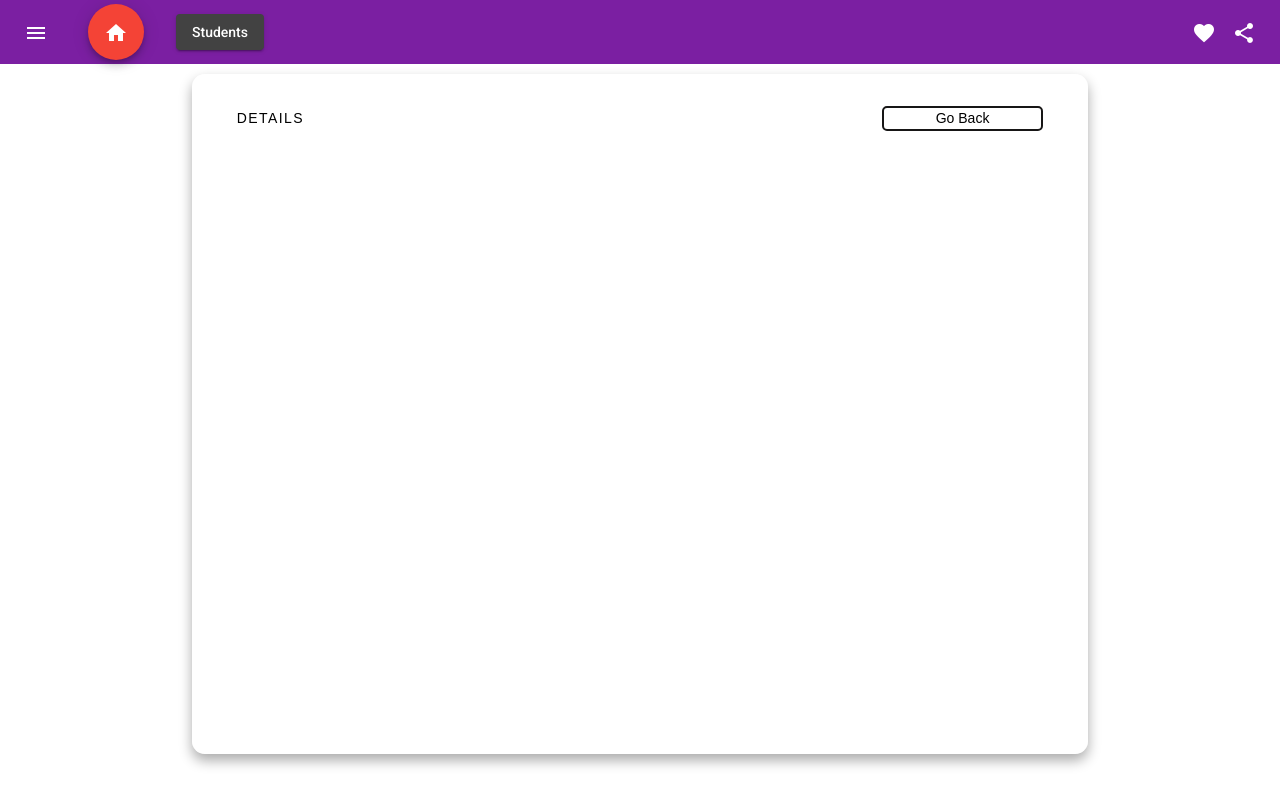
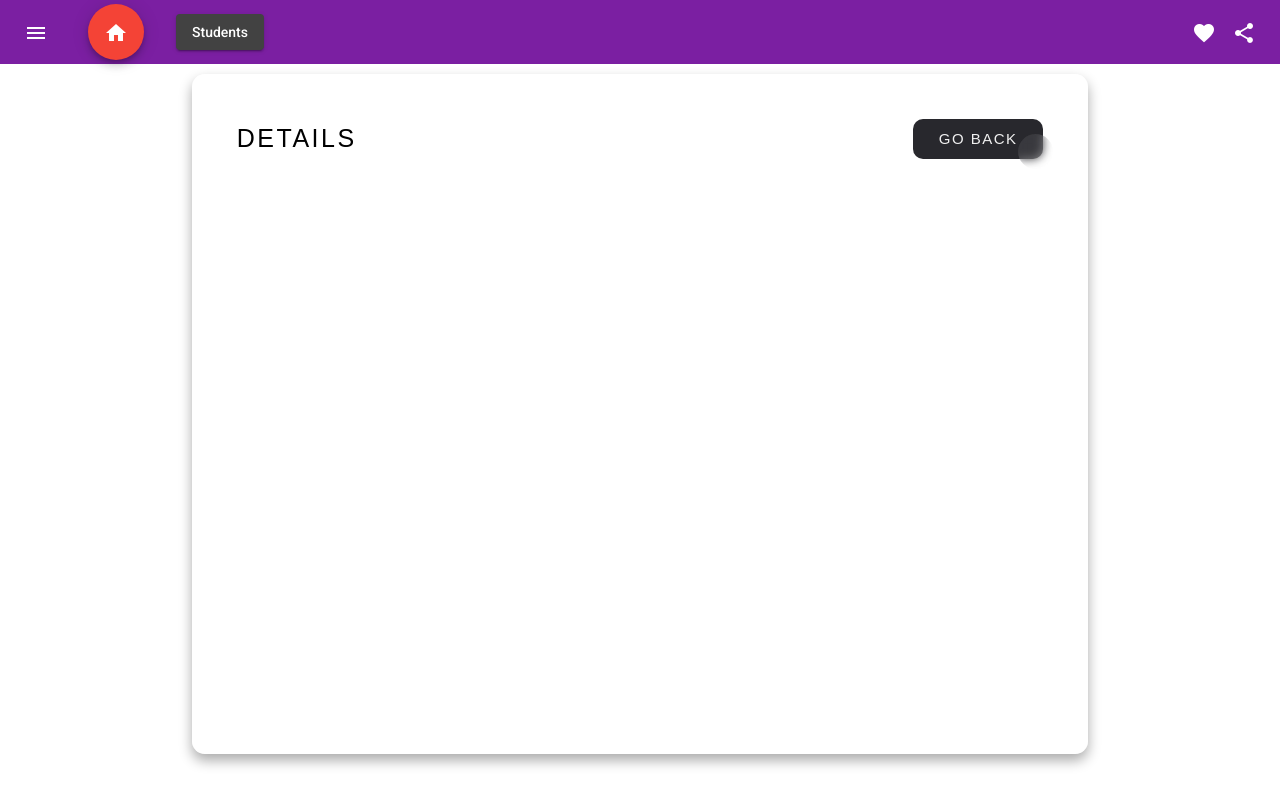
Before and after one commit to jaison10/SudentAdminPortal-UI, an Angular app in the folder studentadminportal-ui/: page /students/1 in a window 1280 px wide. Built offline with nearby package versions, Linux system fonts and the light colour scheme.

Commit message:
button design

```diff
--- a/studentadminportal-ui/src/app/students/student-view/student-view.component.css
+++ b/studentadminportal-ui/src/app/students/student-view/student-view.component.css
@@ -21,29 +21,91 @@
     display: flex;
     align-items: center;
     width: 90%;
-    height: 5%;
     margin: auto;
     background-color: #fff5;
     padding-top: 5%;
     justify-content: space-between;
+    /* height: 10px; */
 }
 
-.section_header span{
+.header-button span{
+    font-family: 'Poppins', sans-serif;
+    font-weight : 500;
+    letter-spacing: 0.1em;
     text-transform: uppercase;
-    letter-spacing: 0.1em;
-    font-weight : 500;
-
+    font-size: 25px;
 }
 
-.return-button{
-    width: 20%;
-    height: auto;
-    text-align: center;
-    border: 2px solid #171616;
-    border-radius: 5px;
+/* BUTTON DESIGN */
 
-}
+.return-button {
+    all: unset;
+    width: 90px;
+    height: 20px;
+    background: transparent;
+    border: none;
+    position: relative;
+    color: #f0f0f0;
+    cursor: pointer;
+    z-index: 1;
+    padding: 10px 20px;
+    display: flex;
+    align-items: center;
+    justify-content: center;
+    white-space: nowrap;
+    user-select: none;
+    -webkit-user-select: none;
+    touch-action: manipulation;
 
-.return-button button{
+    font-family: 'Poppins', sans-serif;
+    font-weight : 500;
+    letter-spacing: 0.1em;
+    text-transform: uppercase;
+    font-size: 15px;
+  }
+
+  .return-button::after,
+  .return-button::before {
+    content: '';
+    position: absolute;
+    bottom: 0;
+    right: 0;
+    z-index: -99999;
+    transition: all .4s;
+  }
+
+  .return-button::before {
+    transform: translate(0%, 0%);
     width: 100%;
-}
+    height: 100%;
+    background: #28282d;
+    border-radius: 10px;
+  }
+
+  .return-button::after {
+    transform: translate(10px, 10px);
+    width: 35px;
+    height: 35px;
+    background: #ffffff15;
+    backdrop-filter: blur(5px);
+    -webkit-backdrop-filter: blur(5px);
+    border-radius: 50px;
+  }
+
+  .return-button:hover::before {
+    transform: translate(5%, 20%);
+    width: 110%;
+    height: 110%;
+  }
+
+  .return-button:hover::after {
+    border-radius: 10px;
+    transform: translate(0, 0);
+    width: 100%;
+    height: 100%;
+  }
+
+  .return-button:active::after {
+    transition: 0s;
+    transform: translate(0, 5%);
+  }
--- a/studentadminportal-ui/src/app/students/student-view/student-view.component.html
+++ b/studentadminportal-ui/src/app/students/student-view/student-view.component.html
@@ -1,12 +1,6 @@
 <div class="outergroup">
     <section class="header-button">
-        <div class="section_header">
-            <span> Details</span>
-        </div>
-        <div class="return-button">
-            <button>
-                Go Back
-            </button>
-        </div>
+        <span class="section_header"> Details</span>
+        <button class="return-button" role="button">Go Back</button>
     </section>
 </div>
```
